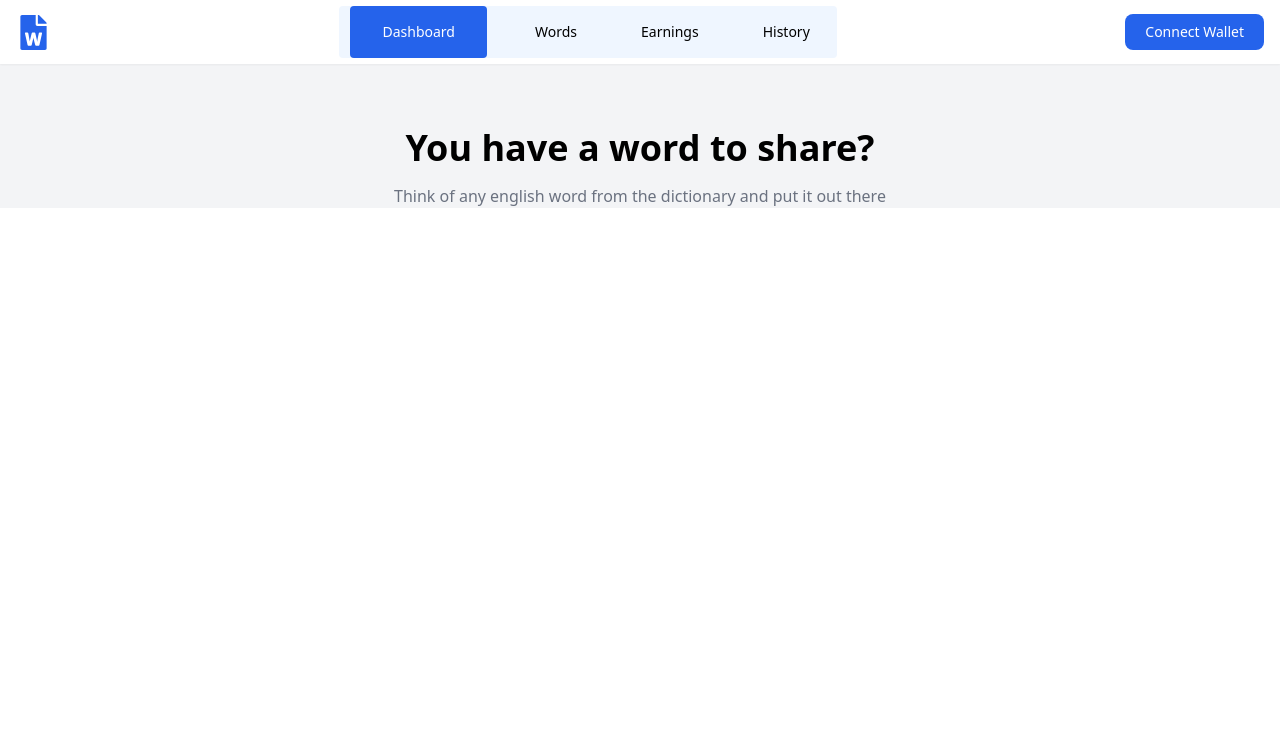
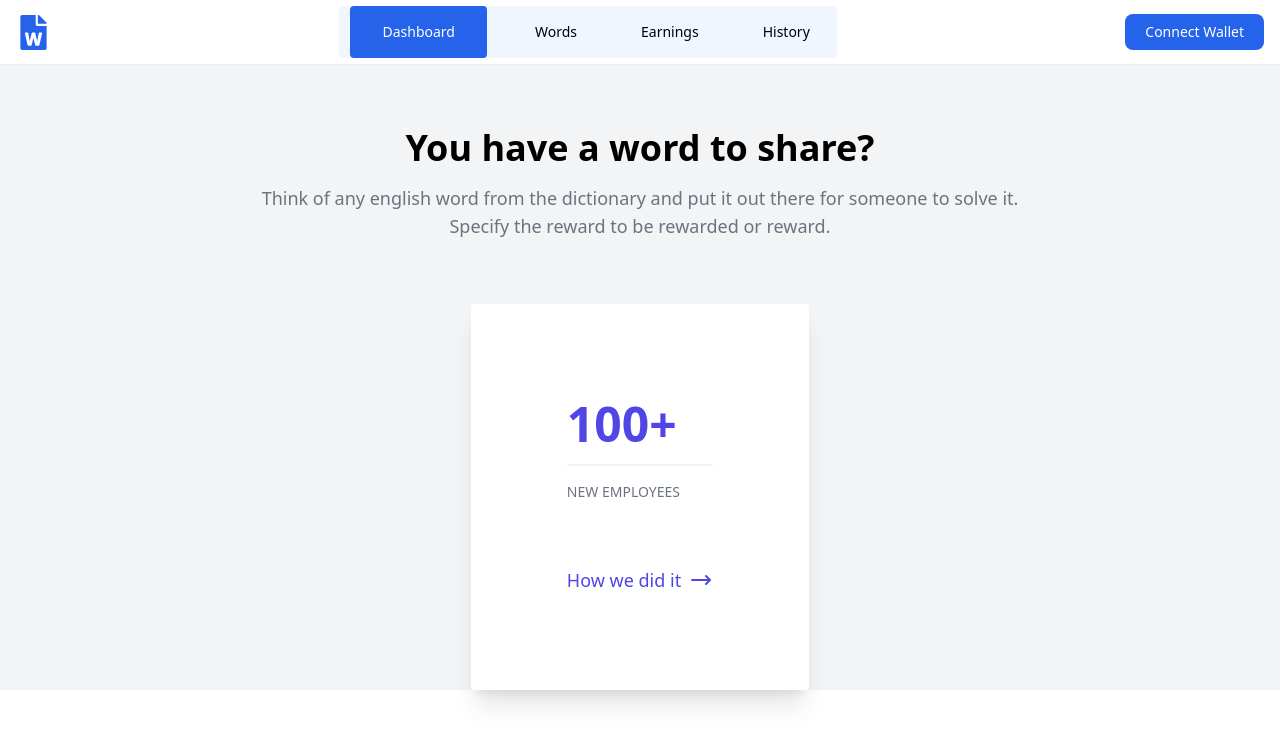
Before and after one commit to kwakyebrilliant/playme, a React (Create React App) app: page /summary in a window 1280 px wide. Shown: the top 744 px of the page. Built offline with nearby package versions, Linux system fonts and the light colour scheme; the HTML template or start-up script is replaced by a standard one.

Commit message:
summary updates

```diff
--- a/src/dashboard/Summary.js
+++ b/src/dashboard/Summary.js
@@ -14,9 +14,49 @@ function Summary() {
             <h1 className="text-4xl font-bold lg:pt-16 pt-8 ">
               You have a word to share?
             </h1>
-            <p className='pt-4 text-gray-500'>
-                Think of any english word from the dictionary and put it out there
+            <p className='pt-4 text-lg text-gray-500'>
+                Think of any english word from the dictionary and put it out there for someone to solve it.
             </p>
+            <p className='text-lg text-gray-500'>
+                Specify the reward to be rewarded or reward.
+            </p>
+          </div>
+        </div>
+
+        <div className="flex justify-center items-center">
+          <div className='lg:pt-16 pt-8'>
+
+            <a className="group flex flex-col justify-between rounded-sm bg-white p-4 shadow-xl transition-shadow hover:shadow-lg sm:p-6 lg:p-24">
+              <div>
+                <h3 className="text-3xl font-bold text-indigo-600 sm:text-5xl">100+</h3>
+
+                <div className="mt-4 border-t-2 border-gray-100 pt-4">
+                  <p className="text-sm font-medium uppercase text-gray-500">New employees</p>
+                </div>
+              </div>
+
+              <div
+                className="mt-8 inline-flex items-center gap-2 text-indigo-600 sm:mt-12 lg:mt-16"
+              >
+                <p className="font-medium sm:text-lg">How we did it</p>
+
+                <svg
+                  xmlns="http://www.w3.org/2000/svg"
+                  className="h-6 w-6 transition-all group-hover:ms-3 rtl:rotate-180"
+                  fill="none"
+                  viewBox="0 0 24 24"
+                  stroke="currentColor"
+                >
+                  <path
+                    stroke-linecap="round"
+                    stroke-linejoin="round"
+                    stroke-width="2"
+                    d="M17 8l4 4m0 0l-4 4m4-4H3"
+                  />
+                </svg>
+              </div>
+            </a>
+
           </div>
         </div>
 
```
